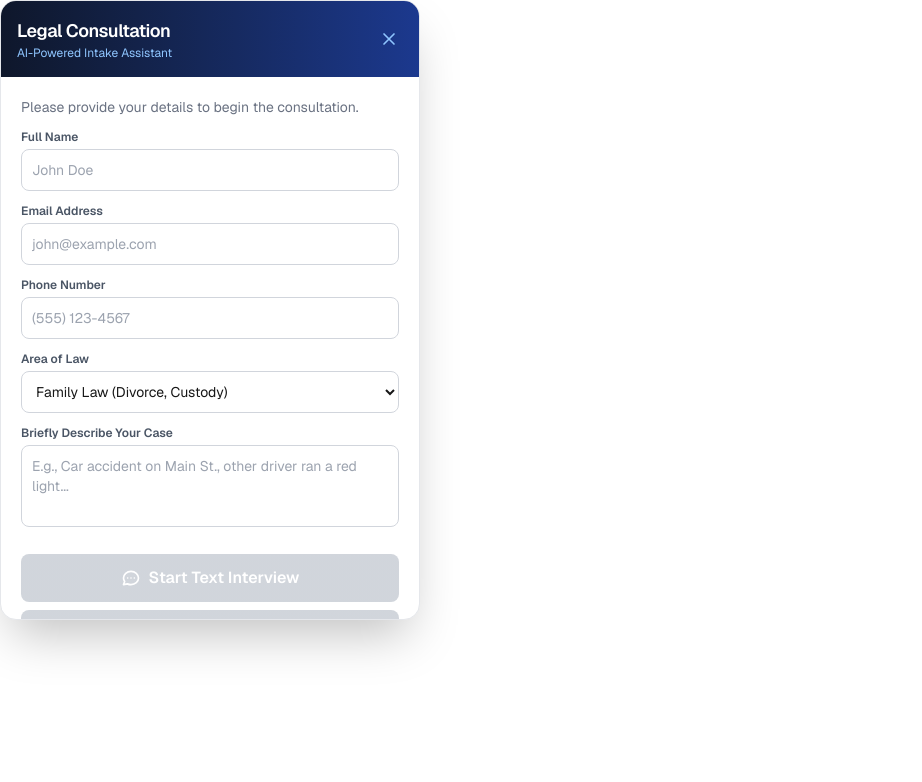
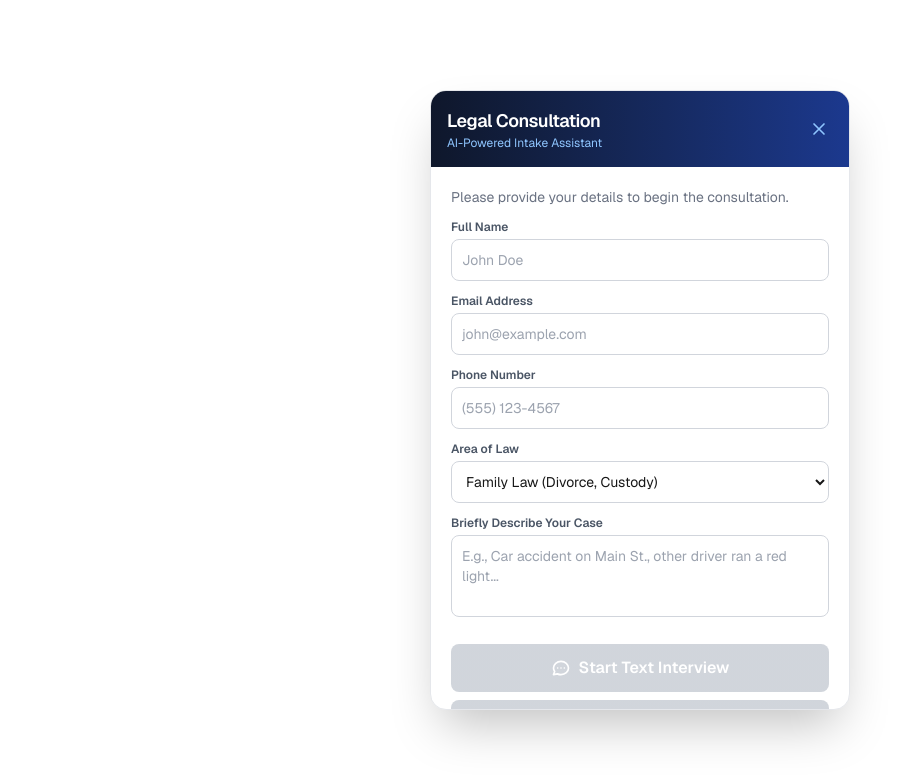
Before and after one commit to sakis070864/law-chatbot, a Next.js app: page / in a window 1280 px wide. Shown: the top 782 px of the page, without its empty margins (0-922 px from the left). Built offline with nearby package versions, Linux system fonts and the light colour scheme.

Commit message:
Center the widget using fixed inset-0

```diff
--- a/src/app/page.tsx
+++ b/src/app/page.tsx
@@ -1,5 +1,11 @@
 import LegalIntakeWidget from "@/components/LegalIntakeWidget";
 
 export default function Home() {
-  return <LegalIntakeWidget />;
+  return (
+    <main className="fixed inset-0 flex items-center justify-center pointer-events-none" style={{ background: 'transparent' }}>
+      <div className="pointer-events-auto">
+        <LegalIntakeWidget />
+      </div>
+    </main>
+  );
 }
```
